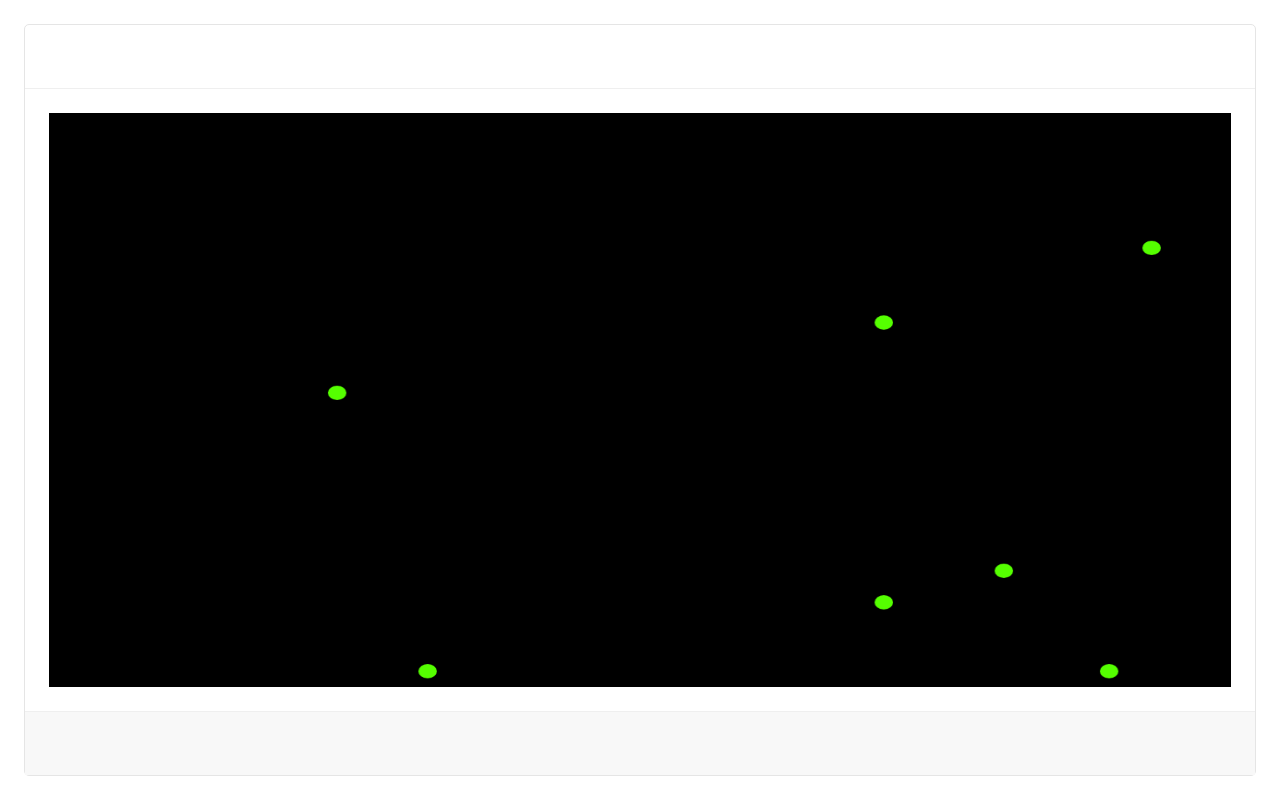
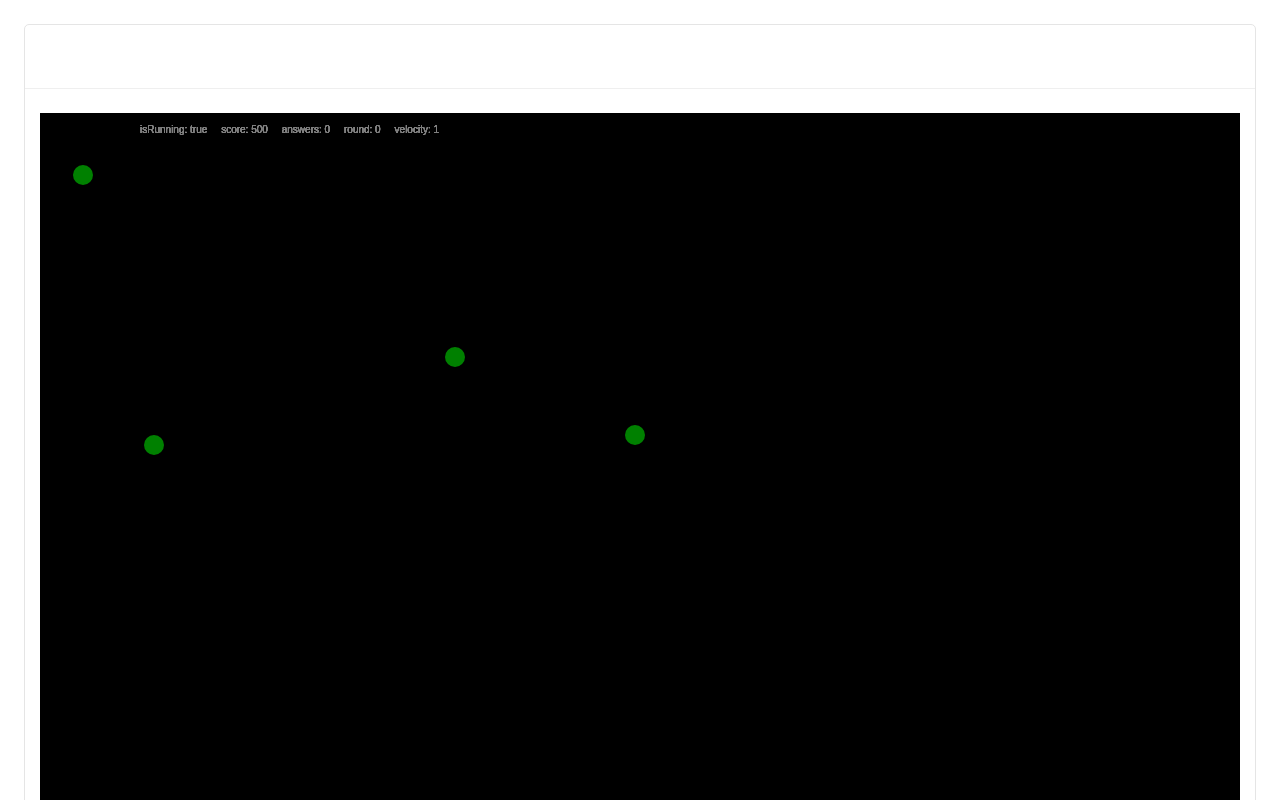
Before and after one commit to ZeroPie/Mot, a plain HTML site: page mot/index.html in a window 1280 px wide. Shown: the top 800 px of the page. Drawn offline with Linux system fonts and the light colour scheme.

Commit message:
Change | Add fixed dimensions to canvas

```diff
--- a/mot/index.html
+++ b/mot/index.html
@@ -9,8 +9,13 @@
     <script src="lib/lab.js" data-labjs-script="library"></script>
     <script src="lib/lab.fallback.js" data-labjs-script="fallback"></script>
     <link rel="stylesheet" href="lib/lab.css" />
+    <link rel="stylesheet" href="src/canvas.css">
     <!-- actual experiment code -->
-    <script defer src="study.js"></script>
+    <script type="module" src="src/helpers.js"></script>
+    <script type="module" src="src/index.js"></script>
+    <script type="module" src="study.js"></script>
+
+
   </head>
   <body>
     <!-- If you'd rather have a container with a fixed width
--- /dev/null
+++ b/mot/src/canvas.css
@@ -0,0 +1,4 @@
+.canvas {
+    width: 1200px !important;
+    height: 1000px !important;
+}
--- /dev/null
+++ b/mot/src/helpers.js
@@ -0,0 +1,149 @@
+/* export const drawCircle = (context, circle) => {
+  let { x, y, r, color } = circle;
+  context.fillStyle = "hsl(" + color + ", 100%, 50%)";
+  context.beginPath();
+  context.arc(x, y, r, 0, Math.PI * 2, true);
+  context.fill();
+  return circle;
+}; */
+
+const resizeCanvas = () => {
+    canvasHeight = window.innerHeight;
+    canvasWidth = window.innerWidth;
+  };
+
+  const createRandomPos = (min = 10, max = 600) =>
+    Math.trunc(Math.random() * (max - min) + min);
+
+  const direction = (velocity) =>
+    Math.random() < 0.5 ? velocity * -1 : velocity;
+
+  export const createCircle = ({
+    id,
+    x,
+    y,
+    r,
+    vx,
+    vy,
+    color,
+    initialColor,
+    isSelected
+  }) => ({
+    id,
+    x,
+    y,
+    r,
+    vx,
+    vy,
+    color,
+    initialColor,
+    isSelected
+  });
+
+  export const createCircles = (length, velocity) =>
+    Array.from({ length }, (_, i) =>
+      i <= 2
+        ? createCircle({
+            id: i,
+            x: createRandomPos(),
+            y: createRandomPos(),
+            r: 10,
+            vx: direction(velocity),
+            vy: direction(velocity),
+            color: "blue",
+            isSelected: false,
+            initialColor: "blue"
+          })
+        : createCircle({
+            id: i,
+            x: createRandomPos(),
+            y: createRandomPos(),
+            r: 10,
+            vx: direction(velocity),
+            vy: direction(velocity),
+            color: "green",
+            isSelected: false,
+            initialColor: "green"
+          })
+    );
+
+  export const createSuffledCircles = (length, velocity) =>
+    createCircles(length, velocity)
+      .map((a) => [Math.random(), a])
+      .sort((a, b) => a[0] - b[0])
+      .map((a) => a[1]);
+
+  export const createCircleStats = (ctx) => (circle) => {
+    const { id, x, y, r, vx, vy, initialColor, isSelected } = circle;
+    ctx.font = "10px";
+    ctx.fillStyle = "red";
+    ctx.textAlign = "center";
+    ctx.fillText(
+      `id: ${id}, x: ${x}, y: ${y}, r: ${r} vx: ${vx}, vy: ${vy}, initialColor: ${initialColor}, isSelected: ${isSelected}`,
+      x,
+      y
+    );
+  };
+
+  export const createCircleMovement = (container) => (circle) => {
+    const { x, y, r, vx, vy, initialColor, ...rest } = circle;
+
+    if (x - r + vx < container.x || x + r + vx > container.x + container.w) {
+      circle.vx = -vx;
+    }
+    if (y + r + vy > container.y + container.h || y - r + vy < container.y) {
+      circle.vy = -vy;
+    }
+    circle.x += vx;
+    circle.y += vy;
+
+    return { x, y, r, vx, vy, initialColor, ...rest };
+  };
+
+  export const create2DCircle = (ctx) => ({
+    x,
+    y,
+    r,
+    color,
+    initialColor,
+    ...rest
+  }) => {
+    let path2d = new Path2D();
+    path2d.arc(x, y, r, 0, 2 * Math.PI);
+    ctx.fillStyle = color;
+    ctx.fill(path2d);
+    return { path2d, x, y, r, color, initialColor, ...rest };
+  };
+
+  export const createStateInfo = (ctx) => (state) => () => {
+    const {
+      isRunning = false,
+      score = 0,
+      answers = 0,
+      rounds = [],
+      velocity = 0,
+      currentRound = 0
+    } = state;
+    ctx.font = "20px";
+    ctx.fillStyle = "grey";
+    ctx.fillText(
+      `isRunning: ${isRunning}
+    score: ${score}
+    answers: ${answers}
+    round: ${rounds[currentRound].number}
+    velocity: ${velocity}
+    `,
+      100,
+      20
+    );
+  };
+
+  export const getNumberOfCorrectAnswers = (acc, current) => {
+    if (isCorrect(current)) {
+      acc += 1;
+    }
+    return acc;
+  };
+
+  const isCorrect = ({ initialColor, isSelected }) =>
+    isSelected && initialColor === "blue";
--- /dev/null
+++ b/mot/src/index.js
@@ -0,0 +1,187 @@
+import {
+    createSuffledCircles,
+    createCircleStats,
+    create2DCircle,
+    createCircleMovement,
+    createStateInfo,
+    getNumberOfCorrectAnswers
+  } from "./helpers.js";
+
+
+  export const renderMot = (ts, canvas, context, obj) => {
+
+  const ctx = canvas.getContext("2d");
+  canvas.width = 100;
+
+  const compose = (...functions) => (args) =>
+    functions.reduceRight((arg, fn) => fn(arg), args);
+
+  canvas.classList.add('canvas')
+
+  let canvasWidth = (canvas.width = 1200);
+  let canvasHeight = (canvas.height = 1000);
+  const container = { x: 0, y: 0, w: canvasWidth, h: 1000 };
+
+  const state = {
+    answers: 0,
+    currentRound: 0,
+    isRunning: true,
+    animationFrameReq: "",
+    ratio: 0,
+    score: 500,
+    tries: 2,
+    moveTime: 7000,
+    fails: 0,
+    velocityChangeProbablity: 0.3,
+    directionChangeProbablity: 0.3,
+    velocity: 1,
+    rounds: [{ number: 0 }],
+    correctAnswers: 0
+  };
+
+  const drawCircle = create2DCircle(ctx);
+  const moveCircle = createCircleMovement(container);
+  const showState = createStateInfo(ctx)(state);
+
+  const showCircleStats = createCircleStats(ctx);
+  //window.addEventListener("resize", resizeCanvas);
+
+  let circles = createSuffledCircles(7, state.velocity);
+
+  const highlightCircle = (x, y) => {
+    if (!state.isRunning) {
+      isCircleInPath(x, y);
+    }
+  };
+
+  const isCircleInPath = (x, y) => {
+    circles.map((circle) => {
+      if (state.answers > 2) {
+        state.answers = 0;
+        state.currentRound += 1;
+        state.ratio = state.correctAnswers / 3;
+        state.correctAnswers = circles.reduce(getNumberOfCorrectAnswers, 0);
+
+        if (state.correctAnswers === 3) {
+          state.fails = 0;
+          state.tries = 2;
+        }
+
+        if (state.correctAnswers < 3) {
+          state.fails += 1;
+          if (state.fails >= 2) {
+            state.tries -= 1;
+          }
+        }
+
+        state.rounds.push({
+          number: state.currentRound,
+          correctAnswers: state.correctAnswers
+        });
+
+        circles = createSuffledCircles(7, state.velocity);
+        state.isRunning = true;
+        state.correctAnswers = 0;
+        if (state.tries > 0) {
+          startRound();
+        } else {
+          console.log("end");
+        }
+      }
+      if (isIntersect(x, y, circle)) {
+        if (circle.isSelected === false) {
+          circle.color = "white";
+          circle.isSelected = true;
+          state.answers += 1;
+        } else {
+          circle.color = circle.initialColor;
+          circle.isSelected = false;
+          state.answers -= 1;
+        }
+      }
+      showState();
+      clearCanvas();
+      circles.map(drawCircle);
+    });
+
+    function isIntersect(x, y, circle) {
+      return Math.sqrt((x - circle.x) ** 2 + (y - circle.y) ** 2) < circle.r;
+    }
+  };
+
+  canvas.addEventListener("click", (event) =>
+    highlightCircle(event.offsetX, event.offsetY)
+  );
+
+  canvas.addEventListener("click", () => console.log(state));
+
+  const run = () => {
+    clearCanvas();
+
+    const animate = compose(showState, drawCircle, moveCircle);
+
+    if (state.isRunning) {
+      state.animationFrameReq = requestAnimationFrame(run);
+      circles.map(animate);
+    }
+  };
+
+  const clearCanvas = () => {
+    const { x, y, w, h } = container;
+    ctx.fillStyle = "black";
+    ctx.fillRect(x, y, w, h);
+  };
+
+  const stop = (intervalId, velChangeId) => {
+    cancelAnimationFrame(state.animationFrameReq);
+    clearInterval(intervalId);
+    clearInterval(velChangeId);
+    state.isRunning = false;
+  };
+
+  const startRound = () => {
+    ctx.clearRect(0, 0, canvasWidth, canvasHeight);
+    if (state.ratio === 1) {
+      state.velocity = state.velocity + state.velocity * 0.05;
+    }
+
+    requestAnimationFrame(run);
+    state.isRunning = true;
+    const dirChangeId = setInterval(randomDirectionChange, state.moveTime / 4);
+    const velChangeId = setInterval(randomVelocityChange, state.moveTime / 4);
+    setTimeout(() => stop(dirChangeId, velChangeId), state.moveTime);
+
+    setTimeout(turnAllCirclesGreen, state.moveTime / 2);
+  };
+
+  const turnAllCirclesGreen = () =>
+    circles.map((circle) => (circle.color = "green"));
+
+  const randomVelocityChange = () => {
+    circles.map((circle) => {
+      if (Math.random() < state.velocityChangeProbablity) {
+        circle.vy *= 2;
+        circle.vx *= 2;
+        setTimeout(() => {
+          circle.vy /= 2;
+          circle.vx /= 2;
+        }, 500);
+      }
+    });
+  };
+
+  const randomDirectionChange = () => {
+    circles.map((circle) => {
+      const { vx, vy } = circle;
+      if (Math.random() < state.directionChangeProbablity) {
+        if (Math.random() < state.directionChangeProbablity) {
+          circle.vy = -vx;
+        } else {
+          circle.vx = -vy;
+        }
+      }
+    });
+  };
+
+  startRound();
+}
--- a/mot/study.js
+++ b/mot/study.js
@@ -1,69 +1,4 @@
-let circles = [
-  {
-    id: 1,
-    x: 500,
-    y: 100,
-    r: 10,
-    vx: 3,
-    vy: -3,
-    color: 200,
-  },
-  {
-    id: 2,
-    x: 600,
-    y: 300,
-    r: 10,
-    vx: -3,
-    vy: 3,
-    color: 200,
-  },
-
-  {
-    id: 3,
-    x: 500,
-    y: 100,
-    r: 10,
-    vx: -3,
-    vy: -3,
-    color: 100,
-  },
-  {
-    id: 4,
-    x: 300,
-    y: 500,
-    r: 10,
-    vx: 3,
-    vy: 3,
-    color: 100,
-  },
-  {
-    id: 5,
-    x: 10,
-    y: 400,
-    r: 10,
-    vx: 3,
-    vy: 3,
-    color: 100,
-  },
-  {
-    id: 6,
-    x: 140,
-    y: 50,
-    r: 10,
-    vx: 3,
-    vy: 3,
-    color: 100,
-  },
-  {
-    id: 7,
-    x: 10,
-    y: 10,
-    r: 10,
-    vx: 3,
-    vy: 3,
-    color: 200,
-  },
-]
+import {renderMot} from './src/index.js'
 
 const instructions1 = new lab.html.Screen({
   title: 'Anleitung',
@@ -154,94 +89,9 @@ const instructions4 = new lab.html.Screen({
   },
 })
 
-const renderFunction = function (ts, canvas, context, obj) {
-  const canvasWidth = (canvas.width = window.innerWidth)
-  const canvasHeight = (canvas.height = window.innerHeight)
-  const container = { x: 0, y: 0, width: canvasWidth, height: canvasHeight }
-
-  const animate = () => {
-    context.fillStyle = 'black'
-    const { x, y, width, height } = container
-    context.fillRect(x, y, width, height)
-    start()
-    animationFrameReq = requestAnimationFrame(animate)
-  }
-
-  const start = () => {
-    circles.forEach(drawAndMoveCircles)
-  }
-
-  const drawCircle = (circle) => {
-    let { x, y, r, color } = circle
-    context.fillStyle = 'hsl(' + color + ', 100%, 50%)'
-    context.beginPath()
-    context.arc(x, y, r, 0, Math.PI * 2, true)
-    context.fill()
-    return circle
-  }
-
-  const moveCircle = (circle) => {
-    const { x, y, r, vx, vy } = circle
-    if (x - r + vx < container.x || x + r + vx > container.x + container.width) {
-      circle.vx = -vx
-    }
-    if (y + r + vy > container.y + container.height || y - r + vy < container.y) {
-      circle.vy = -vy
-    }
-
-    circle.x += vx
-    circle.y += vy
-  }
-
-  const drawAndMoveCircles = (circle) => {
-    moveCircle(drawCircle(circle))
-  }
-
-  function isIntersect(point, circle) {
-    return Math.sqrt((point.x - circle.x) ** 2 + (point.y - circle.y) ** 2) < circle.r + 7
-  }
-
-  let running = true
-
-  canvas.addEventListener('click', (e) => {
-    if (!running) {
-      resume()
-    }
-
-    const pos = {
-      x: e.clientX,
-      y: e.clientY,
-    }
-    circles.forEach((circle) => {
-      if (isIntersect(pos, circle)) {
-        console.log('click on circle: ' + circle.id)
-      }
-    })
-  })
-
-  const stop = () => {
-    cancelAnimationFrame(animationFrameReq)
-    running = false
-  }
-
-  const resume = () => {
-    if (running) return
-    requestAnimationFrame(animate)
-    running = false
-  }
-
-  const turnCirclesGreen = () => {
-    circles.forEach((circle) => (circle.color = 100))
-  }
-
-  setTimeout(turnCirclesGreen, 2000)
-  setTimeout(stop, 6000)
-
-  requestAnimationFrame(animate)
-}
 
 const canvasScreen = new lab.canvas.Screen({
-  renderFunction: renderFunction,
+  renderFunction: renderMot
 })
 
 const MOT = new lab.flow.Sequence({
```
